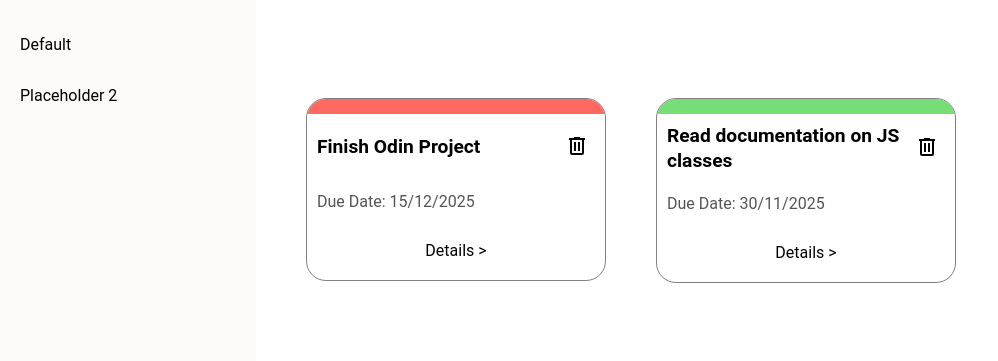
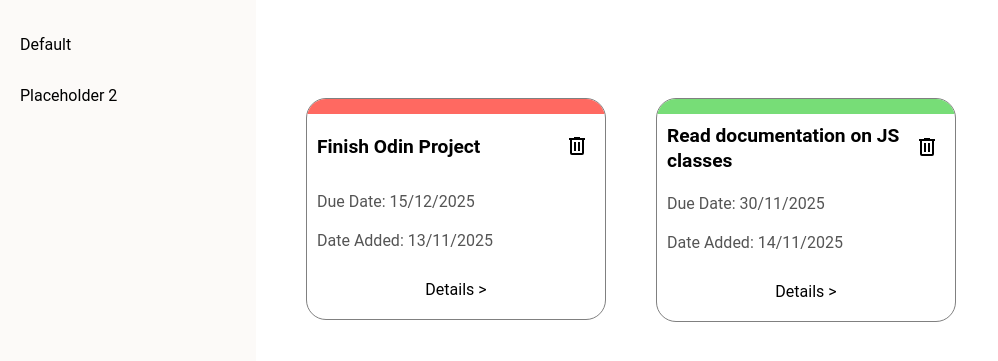
Before and after one commit to IvanLowLLH/odin-ToDoList, a website built with webpack: page src/template.html in a window 1280 px wide. Shown: the part 133-494 px from the top of the page, without its empty margins (0-998 px from the left). Built offline with nearby package versions, Linux system fonts and the light colour scheme.

Commit message:
Format date for UI

```diff
--- a/src/template.html
+++ b/src/template.html
@@ -32,7 +32,7 @@
                         <label for="todo-title-form">Title</label>
                         <input id="todo-title-form" name="todo-title" type="text" />
                         <label for="todo-due-date-form">Due Date</label>
-                        <input id="todo-due-date-form" name="todo-due-date" type="text" />
+                        <input id="todo-due-date-form" name="todo-due-date" type="date" />
                         <label for="todo-description-form">Description</label>
                         <input id="todo-description-form" name="todo-description" type="text" />
                         <div class="priority-select">
--- a/src/ui.js
+++ b/src/ui.js
@@ -21,7 +21,8 @@ function renderNewToDo(toDo) {
 
     //Format date
     const date = new Date(toDo.dueDate); // Or your specific date object
-    const formattedDate = date.toLocaleDateString('en-GB');
+    const formattedDueDateDate = date.toLocaleDateString('en-GB');
+    const formattedDateAdded = toDo.dateAdded.toLocaleDateString('en-GB');
 
     toDoCard.innerHTML = `
         <div
@@ -38,8 +39,8 @@ function renderNewToDo(toDo) {
                 <img class="trash-icon">
             </button>
         </div>
-        <p class="toDo-due-date">Due Date: ${formattedDate}</p>
-
+        <p class="toDo-due-date">Due Date: ${formattedDueDateDate}</p>
+        <p class="toDo-due-date">Date Added: ${formattedDateAdded}</p>
         <div class="card-bottom">
             <div class="card-description">
                 <p>Description: ${toDo.description}</p>
```
